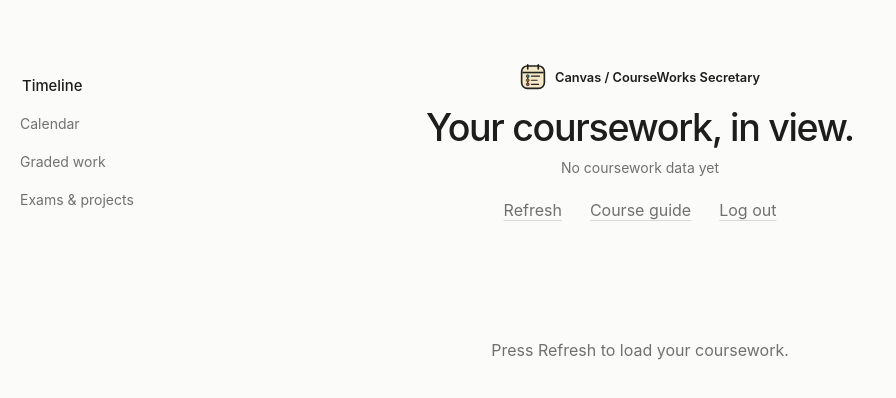
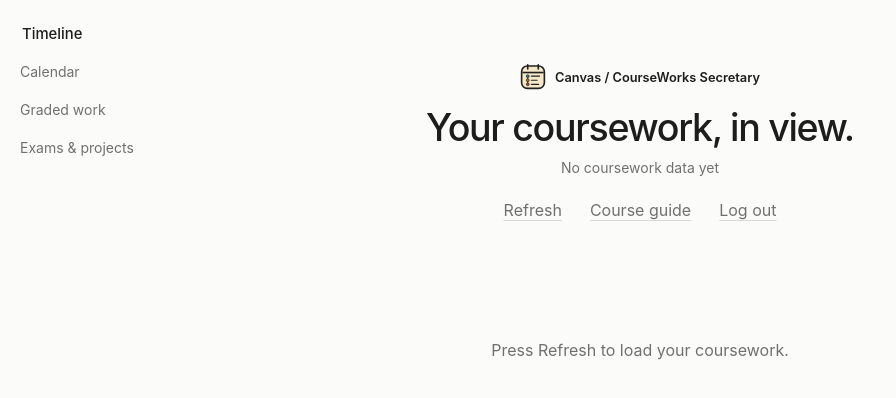
Before and after one commit to jianyangg/courseworks-secretary-public, a plain HTML site: page index.html in a window 1280 px wide. Shown: the whole page, without its empty margins (0-896 px from the left). Drawn offline with Linux system fonts and the light colour scheme; no server answers.

Commit message:
Pin work navigation to the viewport top-left corner

```diff
--- a/ui/workspace.css
+++ b/ui/workspace.css
@@ -13,14 +13,11 @@
 }
 
 .work-contents {
-  grid-column: 1;
-  grid-row: 1 / span 2;
-  align-self: start;
-  justify-self: start;
   width: 164px;
-  position: sticky;
-  top: 32px;
-  padding-top: 4px;
+  position: fixed;
+  top: 16px;
+  left: 20px;
+  z-index: 1;
 }
 
 .work-contents-links {
```
